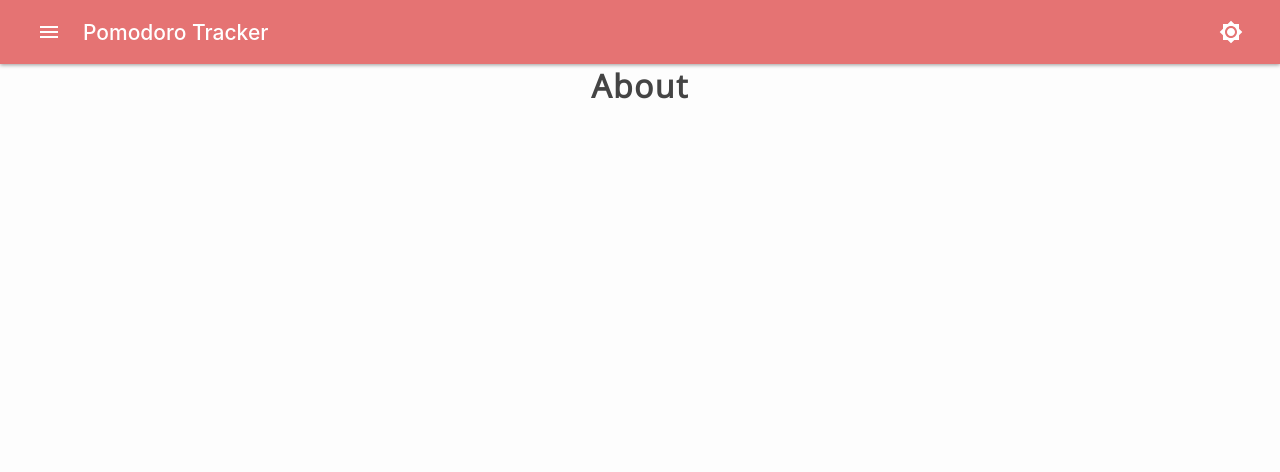
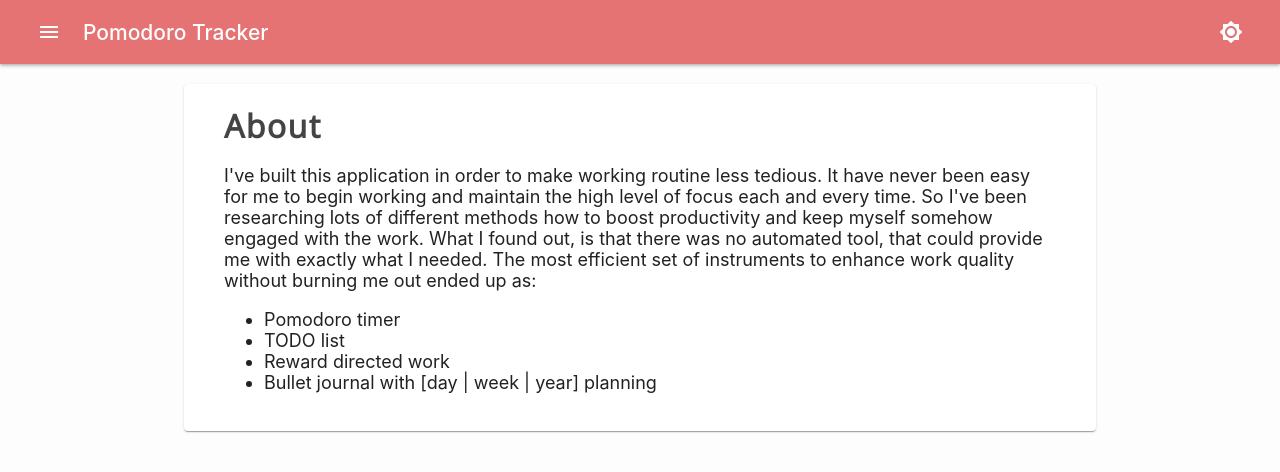
Before and after one commit to SirPeace/pomodoro-tracker, a React (Create React App) app: page /about in a window 1280 px wide. Shown: the top 472 px of the page. Built offline with nearby package versions, Linux system fonts and the light colour scheme.

Commit message:
Add pages content

```diff
--- a/src/App.jsx
+++ b/src/App.jsx
@@ -5,9 +5,9 @@ import useSessionTheme from "./libs/hooks/useSessionTheme"
 import { connect } from "react-redux"
 import HowToUsePage from "./pages/HowToUsePage/HowToUsePage"
 import AboutPage from "./pages/AboutPage/AboutPage"
-import Layout from "./hoc/Layout/Layout"
 import NotFoundPage from "./pages/NotFoundPage/NotFoundPage"
 import ProgressPage from "./pages/ProgressPage/ProgressPage"
+import Layout from "./hoc/Layout/Layout"
 
 function App({ session }) {
   const theme = useSessionTheme(session)
--- a/src/pages/AboutPage/AboutPage.jsx
+++ b/src/pages/AboutPage/AboutPage.jsx
@@ -1,3 +1,4 @@
+import { Container, Paper } from "@material-ui/core"
 import React from "react"
 import { useStyles } from "../styles"
 
@@ -6,7 +7,29 @@ export default function AboutPage() {
 
   return (
     <div className={classes.page}>
-      <h2 className={classes.h2}>About</h2>
+      <Container maxWidth="md">
+        <Paper className={classes.body}>
+          <h2>About</h2>
+
+          <p className={classes.body__text}>
+            I've built this application in order to make working routine less
+            tedious. It have never been easy for me to begin working and
+            maintain the high level of focus each and every time. So I've been
+            researching lots of different methods how to boost productivity and
+            keep myself somehow engaged with the work. What I found out, is that
+            there was no automated tool, that could provide me with exactly what
+            I needed. The most efficient set of instruments to enhance work
+            quality without burning me out ended up as:
+          </p>
+
+          <ul className={classes.body__text}>
+            <li>Pomodoro timer</li>
+            <li>TODO list</li>
+            <li>Reward directed work</li>
+            <li>Bullet journal with [day | week | year] planning</li>
+          </ul>
+        </Paper>
+      </Container>
     </div>
   )
 }
--- a/src/pages/HowToUsePage/HowToUsePage.jsx
+++ b/src/pages/HowToUsePage/HowToUsePage.jsx
@@ -1,3 +1,4 @@
+import { Container, Paper } from "@material-ui/core"
 import React from "react"
 import { useStyles } from "../styles"
 
@@ -5,8 +6,21 @@ export default function HowToUsePage() {
   const classes = useStyles()
 
   return (
-    <div className={classes.page}>
-      <h2 className={classes.h2}>How To Use</h2>
-    </div>
+    <Container maxWidth="md">
+      <Paper className={classes.body}>
+        <h2>How to use</h2>
+
+        <p className={classes.body__text}>
+          Instructions to use... Lorem ipsum dolor, sit amet consectetur
+          adipisicing elit. Veritatis adipisci quia culpa ad libero minus omnis
+          voluptatibus molestias, dolores esse neque cumque aliquid quam
+          corporis reiciendis ea enim maiores voluptatum alias natus. Ratione
+          corporis aliquam eius nam voluptatem mollitia, delectus cumque culpa
+          possimus laudantium fuga obcaecati totam! Cupiditate suscipit modi
+          eaque perspiciatis esse necessitatibus nesciunt corporis impedit.
+          Cupiditate, eligendi quibusdam!
+        </p>
+      </Paper>
+    </Container>
   )
 }
--- a/src/pages/styles.js
+++ b/src/pages/styles.js
@@ -10,6 +10,15 @@ export const useStyles = makeStyles(theme => ({
     position: "relative",
   },
 
+  body: {
+    marginTop: 20,
+    padding: "20px 40px",
+  },
+
+  body__text: {
+    fontSize: 18,
+  },
+
   "@global": {
     h2: {
       fontFamily: "Open Sans",
@@ -19,5 +28,9 @@ export const useStyles = makeStyles(theme => ({
       letterSpacing: 1.5,
       margin: 0,
     },
+
+    blockquote: {
+      fontStyle: "italic",
+    },
   },
 }))
```
Also changed, not shown: public/service-worker.js (+5 -6 lines), TODO.txt.
